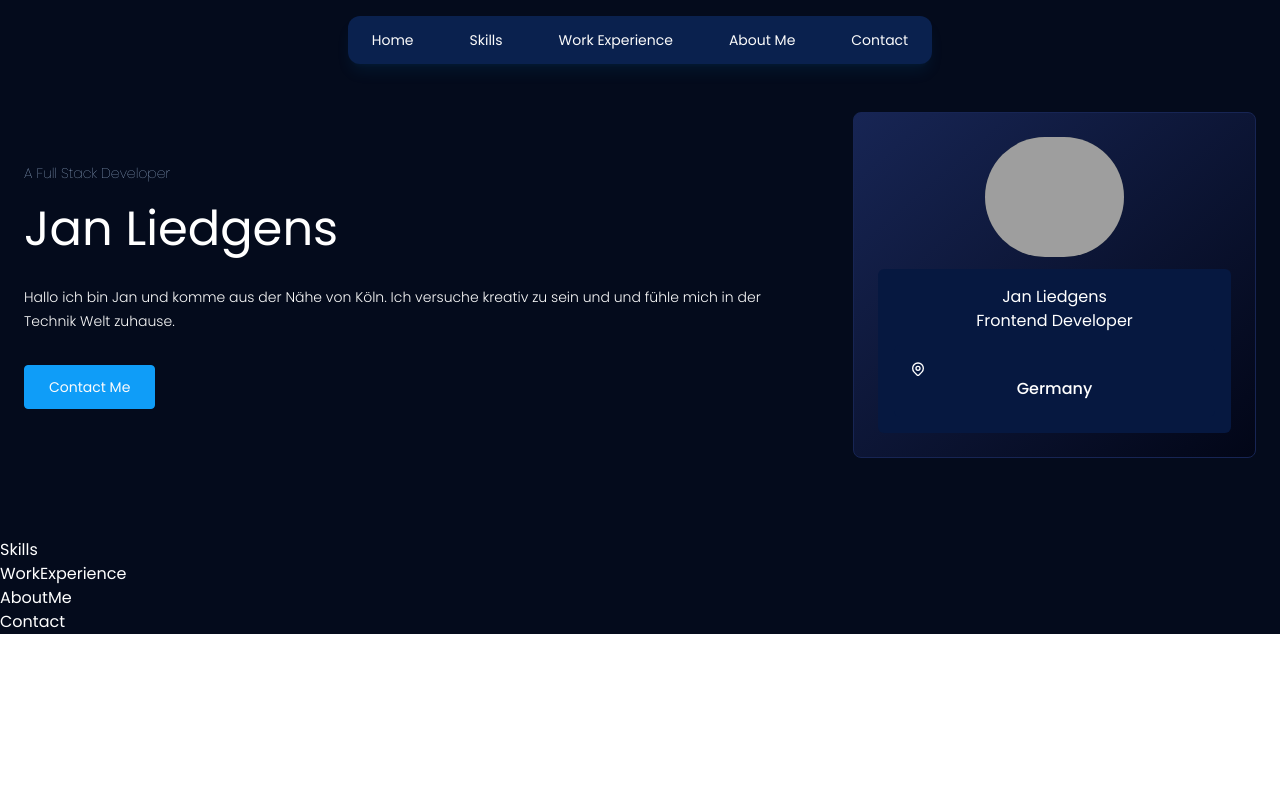
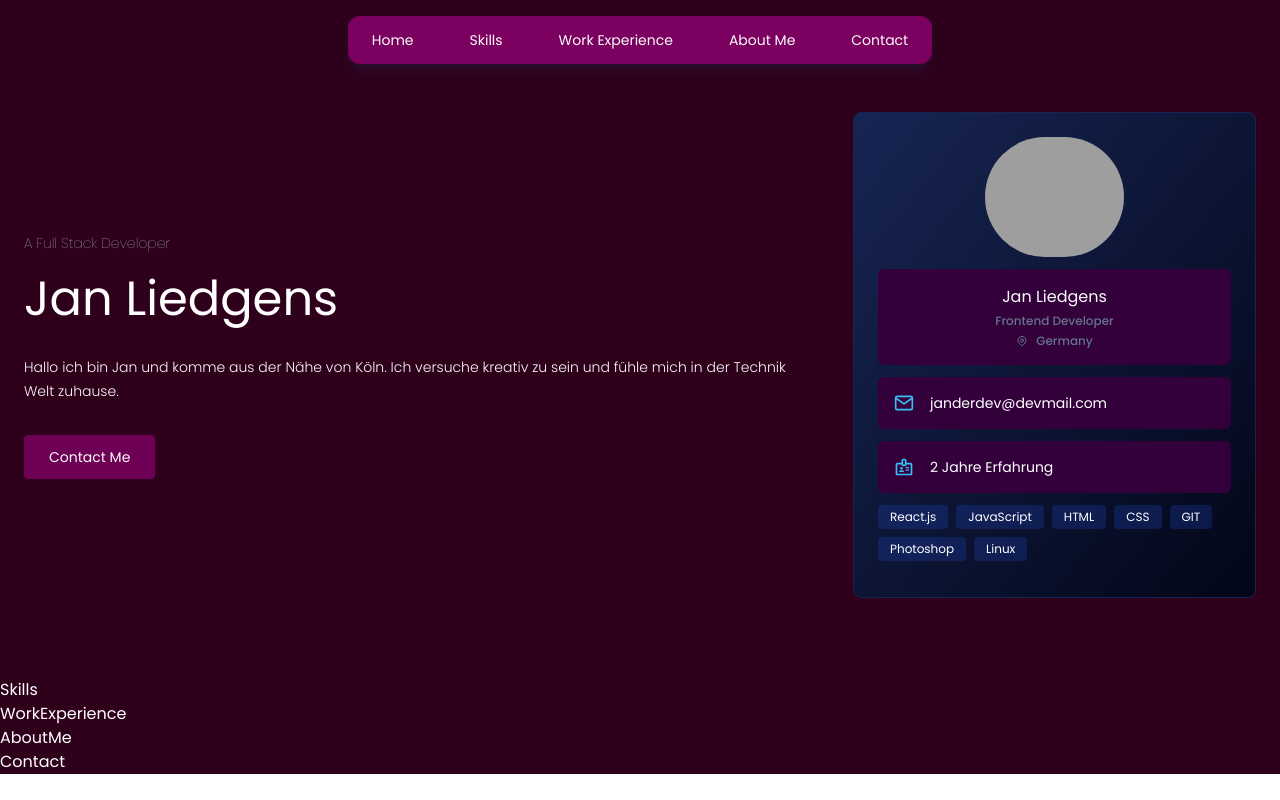
Before and after one commit to stud3ntjan/AdvancedPort, a React (Vite) app in the folder portfolio-react/: page / in a window 1280 px wide. Built offline with nearby package versions, Linux system fonts and the light colour scheme; grey boxes are pictures that could not be loaded.

Commit message:
change colors

```diff
--- a/portfolio-react/src/components/Hero.jsx
+++ b/portfolio-react/src/components/Hero.jsx
@@ -45,13 +45,36 @@ const Hero = () => {
           </div>
 
           <div className="bg-cardbg rounded-md text-center mt-3 p-4">
-            <h5 className="">{name}</h5>
-            <p className="">{jobTitle}</p>
+            <h5 className="text-sm md:text-base text-white">{name}</h5>
+            <p className="text-slate-500 text-xs md:font-medium mt-1">
+              {jobTitle}
+            </p>
 
-            <div className="bg-cardbg rounded-md text-center mt-3 p-4">
+            <div className="flex items-center justify-center gap-2 text-slate-500 text-xs mt-1">
               <HiOutlineLocationMarker />
               <p className="font-medium">{location}</p>
             </div>
+          </div>
+
+          <InfoTile
+            icon={<FiMail size={20} className="text-sky-400" />}
+            text={email}
+          />
+
+          <InfoTile
+            icon={<MdOutlineBadge size={20} className="text-sky-400" />}
+            text={`${yearsOfExperience} Jahre Erfahrung`}
+          />
+
+          <div className="flex items-center gap-2 flex-wrap my-3">
+            {skills.map((item) => (
+              <div
+                key={item}
+                className="text-[11px] bg-blue-800/30 rounded md:text-xs px-3 py-1"
+              >
+                {item}
+              </div>
+            ))}
           </div>
         </div>
       </div>
@@ -59,4 +82,13 @@ const Hero = () => {
   );
 };
 
+const InfoTile = ({ icon, text }) => {
+  return (
+    <div className="flex items-center gap-4 bg-cardbg p-4 mt-3 rounded-md">
+      {icon}
+      <p className="text-xs md:text-sm font-normal">{text}</p>
+    </div>
+  );
+};
+
 export default Hero;
--- a/portfolio-react/src/components/MobileNavbar.jsx
+++ b/portfolio-react/src/components/MobileNavbar.jsx
@@ -40,7 +40,7 @@ const MobileNavbar = ({ isOpen, setIsMenuOpen }) => {
         </ul>
 
         <button
-          className="h-10 bg-primary text-white text-xs md:text-sm px-6 rounded hover:bg-blue-200 hover:text-primary md:block"
+          className="h-10 bg-primary text-white text-xs md:text-sm px-6 rounded hover:bg-pink-400 hover:text-primary md:block"
           onClick={() => handleScroll("contact")}
         >
           Contact Me
--- a/portfolio-react/src/components/Navbar.jsx
+++ b/portfolio-react/src/components/Navbar.jsx
@@ -63,7 +63,7 @@ const Navbar = () => {
       <div className="p-3 fixed top-0 right-0 z-50">
         <button
           onClick={toggleMenu}
-          className="w-11 h-11 text-2xl text-sky-300 bg-blue-800/40 border border-sky-900/80 backdrop-blur-lg flex items-center justify-center rounded md:hidden z-50 ml-auto"
+          className="w-11 h-11 text-2xl text-fuchsia-900 bg-purple-950/40 border border-purple-900/80 backdrop-blur-lg flex items-center justify-center rounded md:hidden z-50 ml-auto"
         >
           {isMenuOpen ? <RiCloseFill /> : <CgMenuMotion />}
         </button>
--- a/portfolio-react/src/index.css
+++ b/portfolio-react/src/index.css
@@ -34,6 +34,6 @@
   }
 
   .ui-circle {
-    @apply w-[130px] h-[130px] md:w-[180px] origin-top-left rotate-[-36.39deg] rounded-[117px] border-b-2 border-sky-500;
+    @apply w-[130px] h-[130px] md:w-[180px] origin-top-left rotate-[-36.39deg] rounded-[117px] border-b-2 border-pink-400;
   }
 }
--- a/portfolio-react/src/utils/data.js
+++ b/portfolio-react/src/utils/data.js
@@ -10,7 +10,7 @@ import { SiMongodb } from "react-icons/si";
 export const PROFILE_DATA = {
   name: "Jan Liedgens",
   tagline:
-    "Hallo ich bin Jan und komme aus der Nähe von Köln. Ich versuche kreativ zu sein und und fühle mich in der Technik Welt zuhause.",
+    "Hallo ich bin Jan und komme aus der Nähe von Köln. Ich versuche kreativ zu sein und fühle mich in der Technik Welt zuhause.",
   jobTitle: "Frontend Developer",
   location: "Germany",
   yearsOfExperience: 2,
@@ -23,7 +23,7 @@ export const PROFILE_DATA = {
     "Photoshop",
     "Linux",
   ],
-  email: "john.doe@example.com",
+  email: "janderdev@devmail.com",
   phone: "0000 0000000",
   website: "https://www.linkedin.com/in/janlie",
 };
--- a/portfolio-react/tailwind.config.js
+++ b/portfolio-react/tailwind.config.js
@@ -9,12 +9,12 @@ export default {
     extend: {
       // Colors used
       colors: {
-        primary: "#0F9DF8",
-        background: "#040B1C",
-        cardbg: "#061840",
-        white: "#FBFBFB",
+        primary: "#6E0056", // #0F9DF8
+        background: "#2E001B", // #040B1C
+        cardbg: "#33003B", // #061840
+        white: "#FBFBFB", // #FBFBFB
 
-        navbg: "#0A214E",
+        navbg: "#7B0060", // #0A214E
 
         overlayBg: "rgba(0,0,0,0.3)",
       },
```
